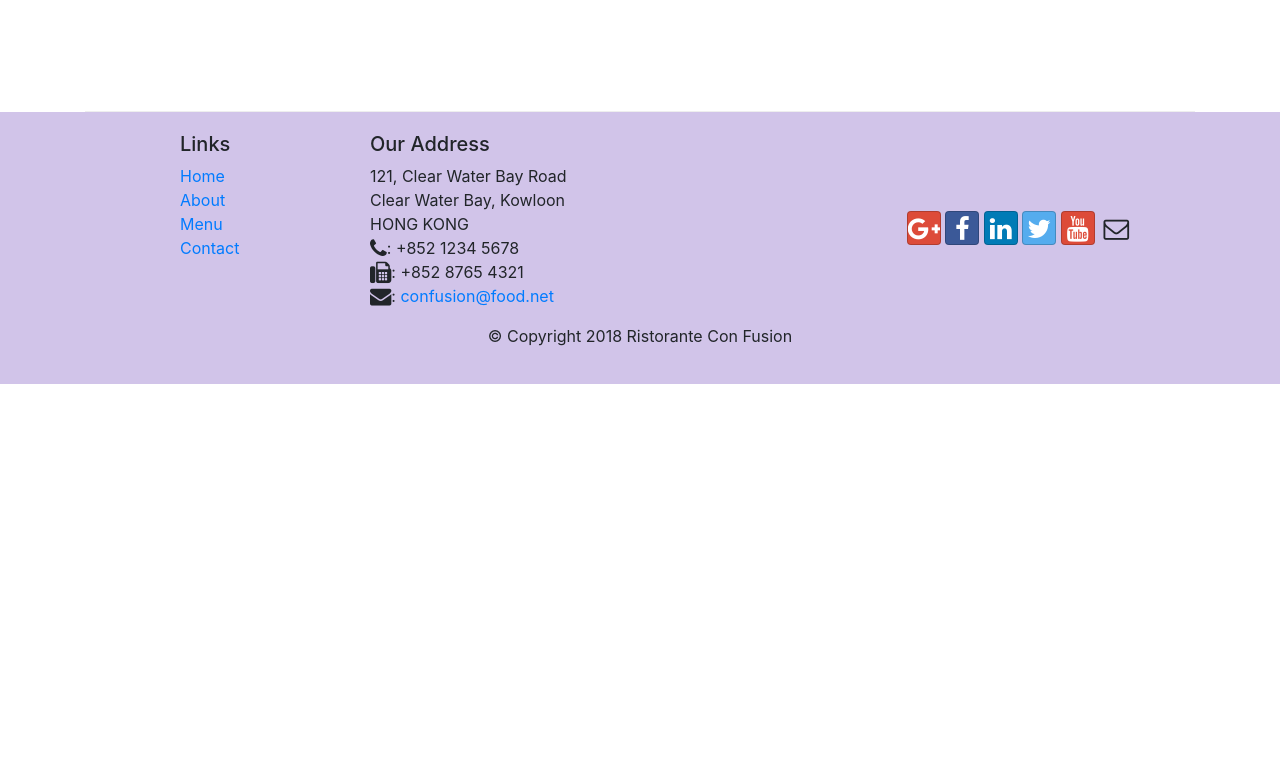
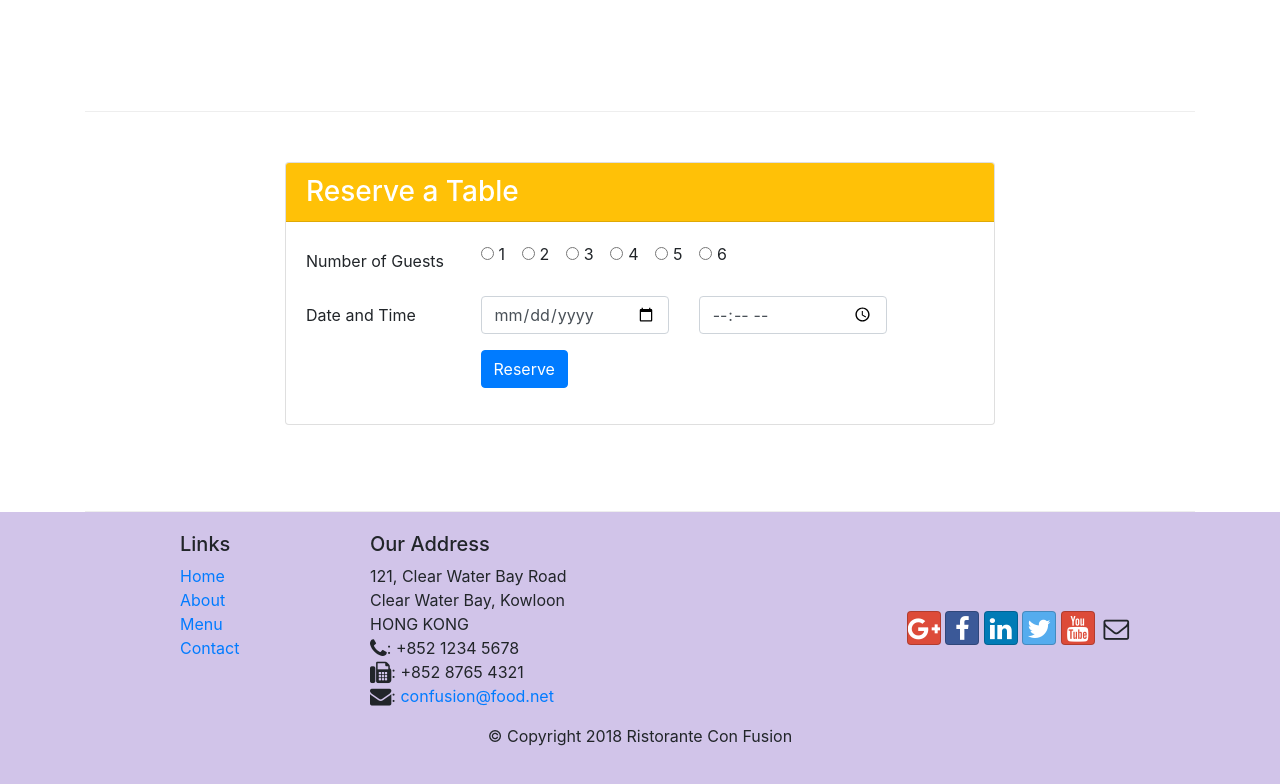
Before and after one commit to jakazzy/practice-example, a website: page index.html in a window 1280 px wide. Shown: the part 1422-2206 px from the top of the page. Before the commit the page ends 1806 px from the top, so only its background shows below. Drawn offline with nearby package versions, Linux system fonts and the light colour scheme.

Commit message:
add the card to the page

```diff
--- a/index.html
+++ b/index.html
@@ -150,6 +150,140 @@
           </div>
         </div>
       </div>
+
+      <div class="row row-content">
+        <!-- Add the card here -->
+        <div class="col-12 col-sm-8 offset-md-2">
+          <div class="card">
+            <h3 class="card-header bg-warning text-white">
+              Reserve a Table
+            </h3>
+            <div class="card-body">
+              <!-- <div class="row"></div> -->
+              <form>
+                <div class="form-group row">
+                  <label class="col-md-3 col-form-label">
+                    Number of Guests</label
+                  >
+                  <div class="col-md-9">
+                    <div class="form-check form-check-inline">
+                      <input
+                        class="form-check-input"
+                        type="radio"
+                        name="inlineRadioOptions"
+                        id="inlineRadio1"
+                        value="option1"
+                      />
+                      <label class="form-check-label" for="inlineRadio1"
+                        >1</label
+                      >
+                    </div>
+                    <div class="form-check form-check-inline">
+                      <input
+                        class="form-check-input"
+                        type="radio"
+                        name="inlineRadioOptions"
+                        id="inlineRadio2"
+                        value="option2"
+                      />
+                      <label class="form-check-label" for="inlineRadio2"
+                        >2</label
+                      >
+                    </div>
+
+                    <div class="form-check form-check-inline">
+                      <input
+                        class="form-check-input"
+                        type="radio"
+                        name="inlineRadioOptions"
+                        id="inlineRadio1"
+                        value="option3"
+                      />
+                      <label class="form-check-label" for="inlineRadio1"
+                        >3</label
+                      >
+                    </div>
+                    <div class="form-check form-check-inline">
+                      <input
+                        class="form-check-input"
+                        type="radio"
+                        name="inlineRadioOptions"
+                        id="inlineRadio2"
+                        value="option4"
+                      />
+                      <label class="form-check-label" for="inlineRadio2"
+                        >4</label
+                      >
+                    </div>
+
+                    <div class="form-check form-check-inline">
+                      <input
+                        class="form-check-input"
+                        type="radio"
+                        name="inlineRadioOptions"
+                        id="inlineRadio1"
+                        value="option5"
+                      />
+                      <label class="form-check-label" for="inlineRadio1"
+                        >5</label
+                      >
+                    </div>
+                    <div class="form-check form-check-inline">
+                      <input
+                        class="form-check-input"
+                        type="radio"
+                        name="inlineRadioOptions"
+                        id="inlineRadio2"
+                        value="option6"
+                      />
+                      <label class="form-check-label" for="inlineRadio2"
+                        >6</label
+                      >
+                    </div>
+                  </div>
+                </div>
+
+                <!-- form group -->
+                <div class="form-group row">
+                  <label for="dateandtime" class="col-md-3 col-form-label"
+                    >Date and Time</label
+                  >
+                  <div class="col-md-9">
+                    <div class="row">
+                      <div class="col-md-5">
+                        <input
+                          type="date"
+                          class="form-control"
+                          name="data"
+                          placeholder="Date"
+                          id="date"
+                        />
+                      </div>
+                      <div class="col-md-5">
+                        <input
+                          type="time"
+                          name="time"
+                          class="form-control"
+                          placeholder="Time"
+                          id="time"
+                        />
+                      </div>
+                    </div>
+                  </div>
+                </div>
+
+                <div class="form-group row">
+                  <div class="offset-md-3 col-md-10">
+                    <button type="submit" class="btn btn-primary">
+                      Reserve
+                    </button>
+                  </div>
+                </div>
+              </form>
+            </div>
+          </div>
+        </div>
+      </div>
     </div>
 
     <footer class="footer">
```
